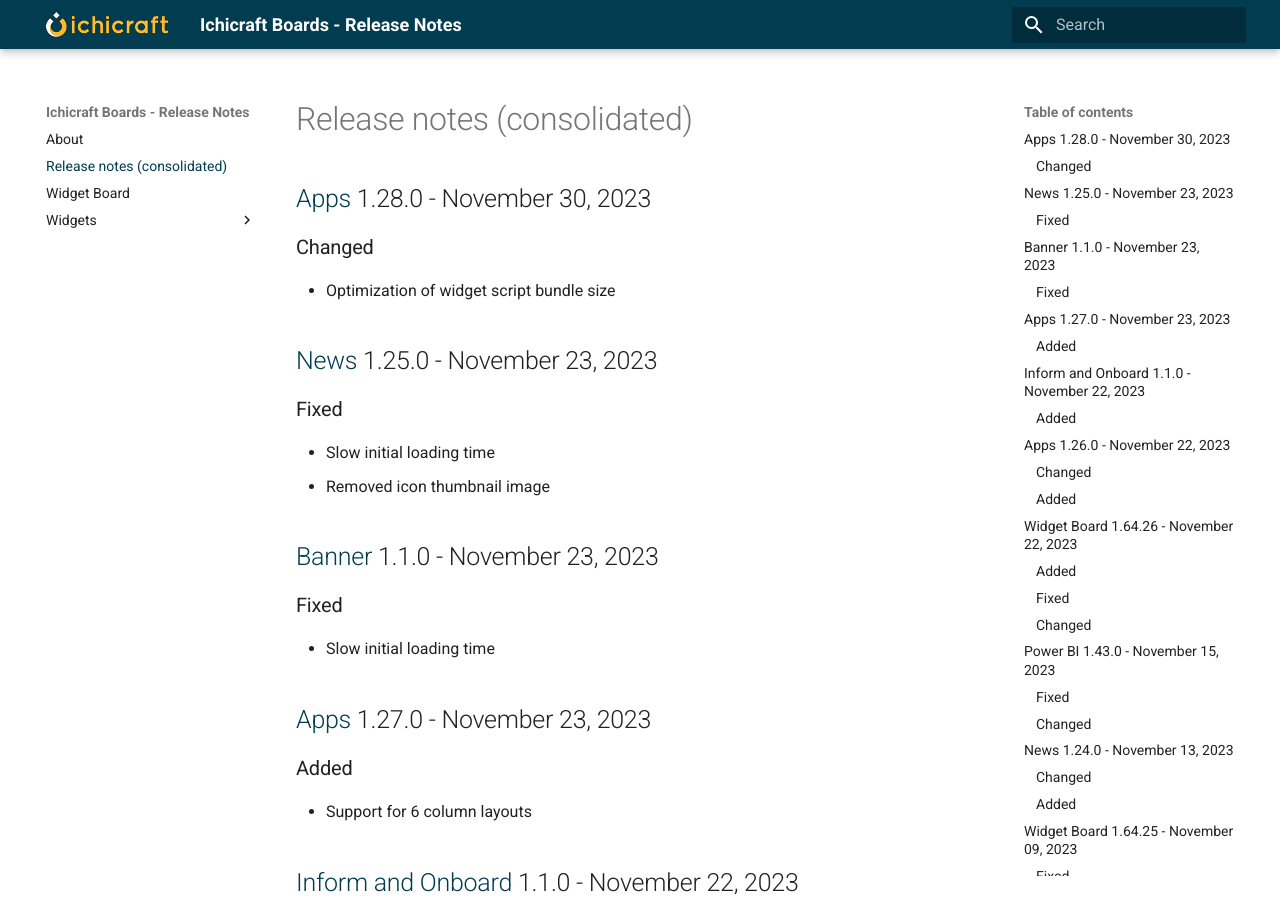
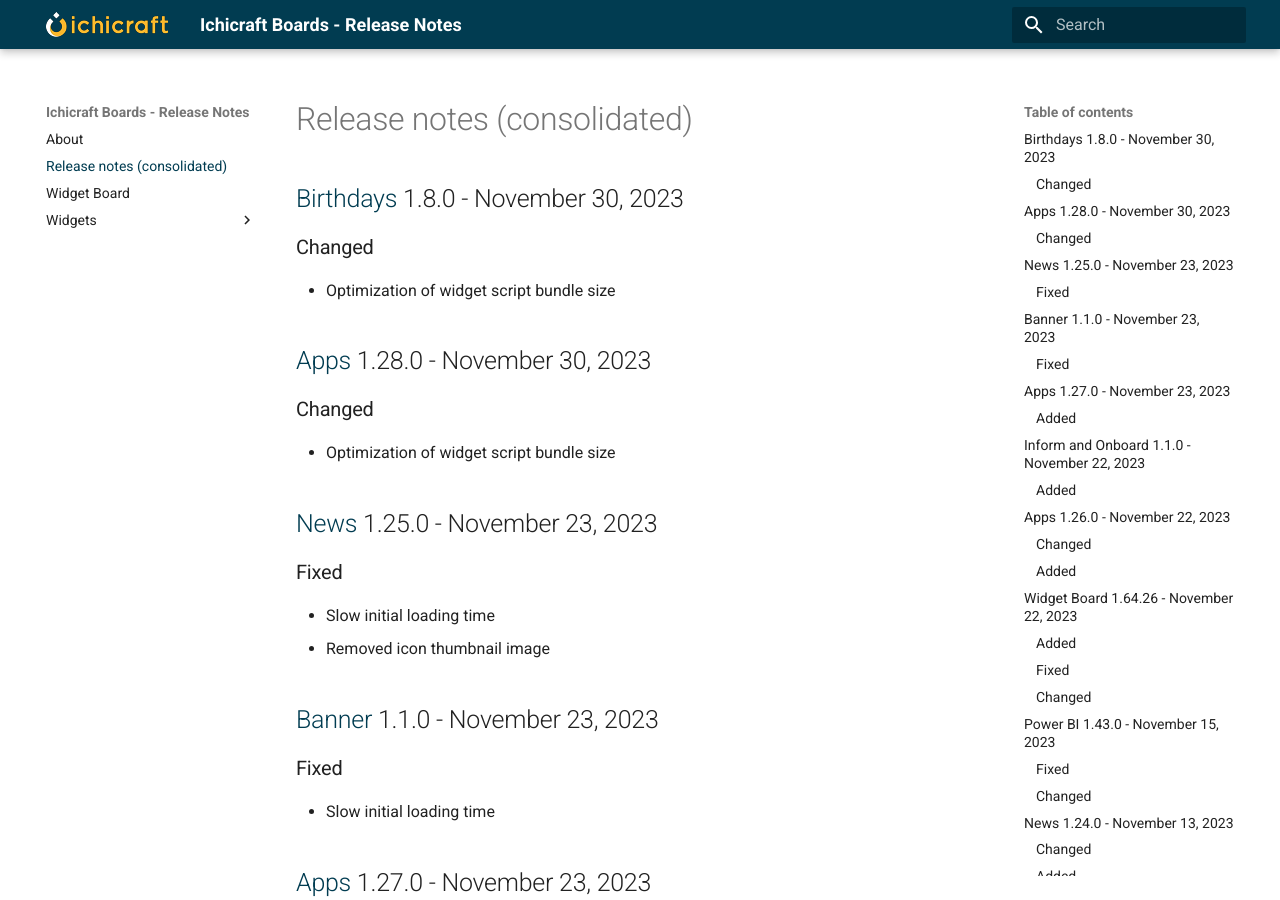
Before and after one commit to ichicraft/widgets-docs, an MkDocs documentation site: the page built from docs/Release-notes-(consolidated).md, in a window 1280 px wide and 900 px high. Built offline with MkDocs 1.6.1 and Material for MkDocs 9.7.7, drawn with Linux system fonts in a browser that asks for light colours.

Commit message:
Release notes updated by BuildService

```diff
--- a/docs/Release-notes-(consolidated).md
+++ b/docs/Release-notes-(consolidated).md
@@ -1,3 +1,8 @@
+## [Birthdays](./Widgets/Birthdays.md) 1.8.0 - November 30, 2023
+
+### Changed
+- Optimization of widget script bundle size
+
 ## [Apps](./Widgets/Apps.md) 1.28.0 - November 30, 2023
 
 ### Changed
--- a/docs/Widgets/Birthdays.md
+++ b/docs/Widgets/Birthdays.md
@@ -1,3 +1,8 @@
+## 1.8.0 - November 30, 2023
+
+### Changed
+- Optimization of widget script bundle size
+
 ## 1.7.0 - September 09, 2023
 
 ### Fixed
```
